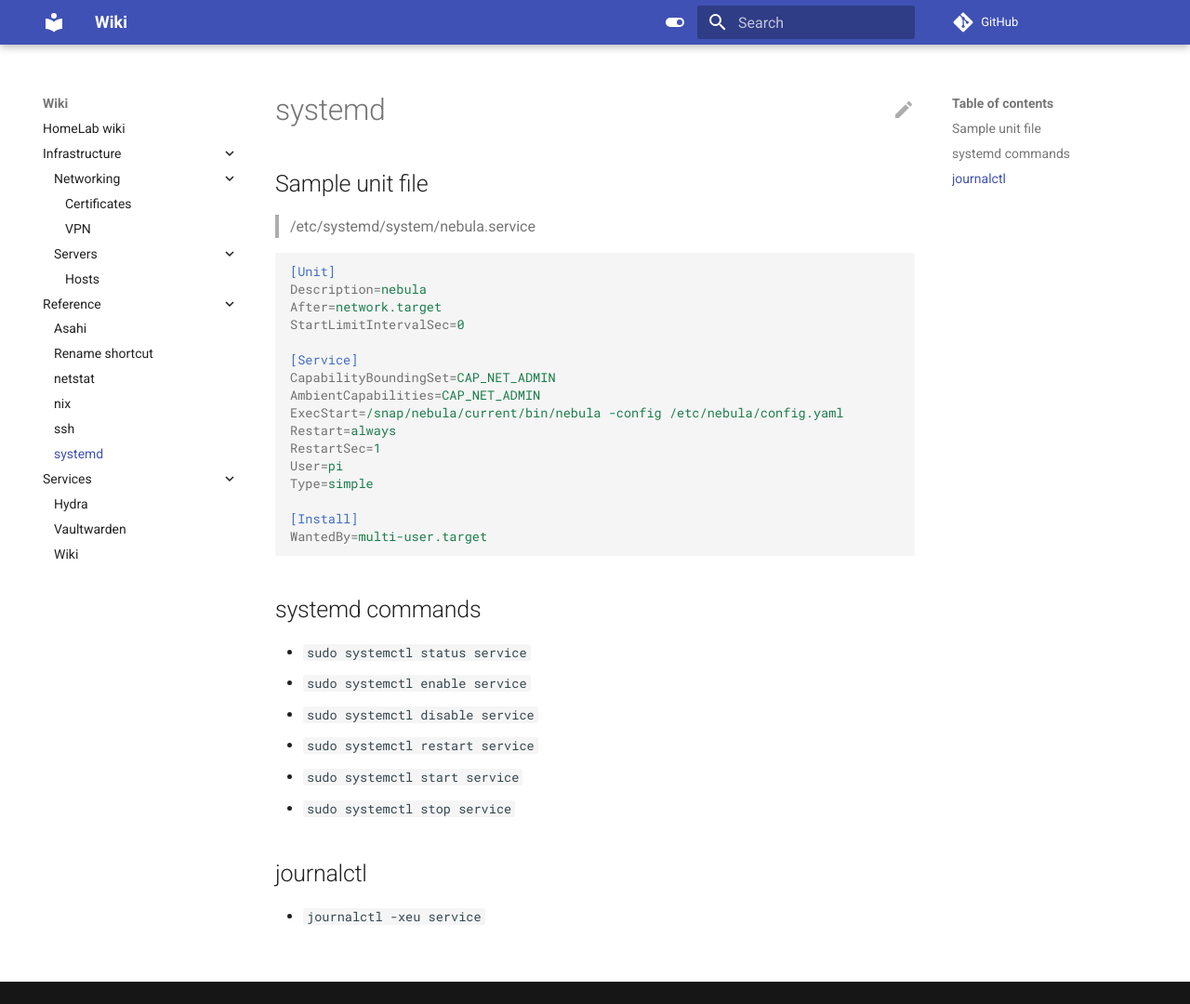
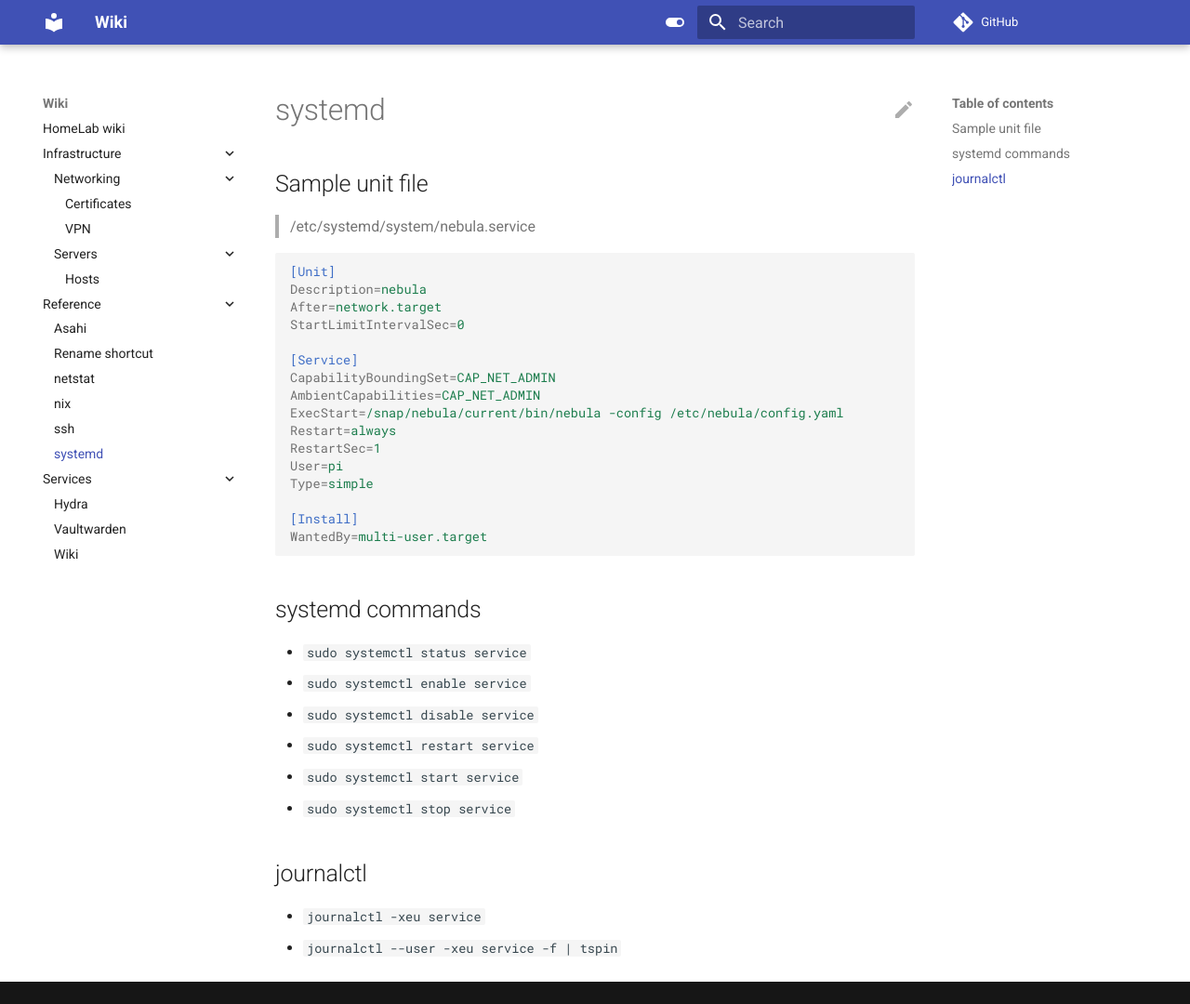
Before and after one commit to icecreammatt/wiki, an MkDocs documentation site: the page built from docs/reference/systemd.md, in a window 1280 px wide and 1080 px high. Shown: the whole window at 93% size. Built offline with MkDocs 1.6.1 and Material for MkDocs 9.7.7, drawn with Linux system fonts in a browser that asks for light colours; comment, search, counter and statistics services are not loaded.

Commit message:
docs: add tspin reference and how to follow userspace logs

```diff
--- a/docs/reference/systemd.md
+++ b/docs/reference/systemd.md
@@ -35,3 +35,4 @@ WantedBy=multi-user.target
 ## journalctl
 
 - `journalctl -xeu service`
+- `journalctl --user -xeu service -f | tspin`
```
